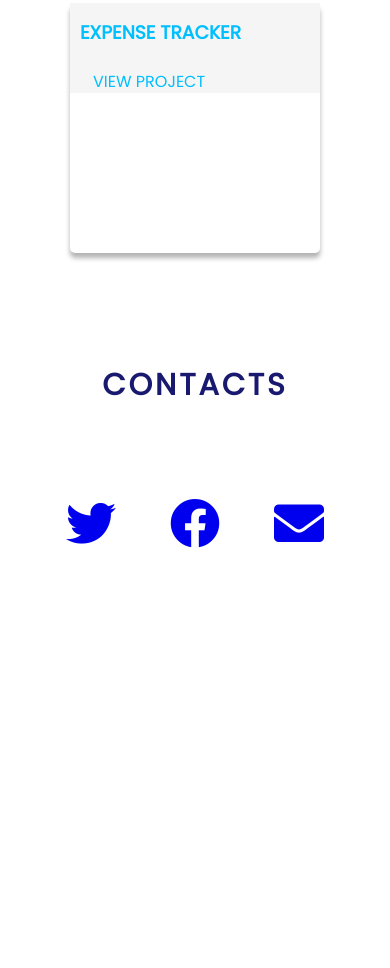
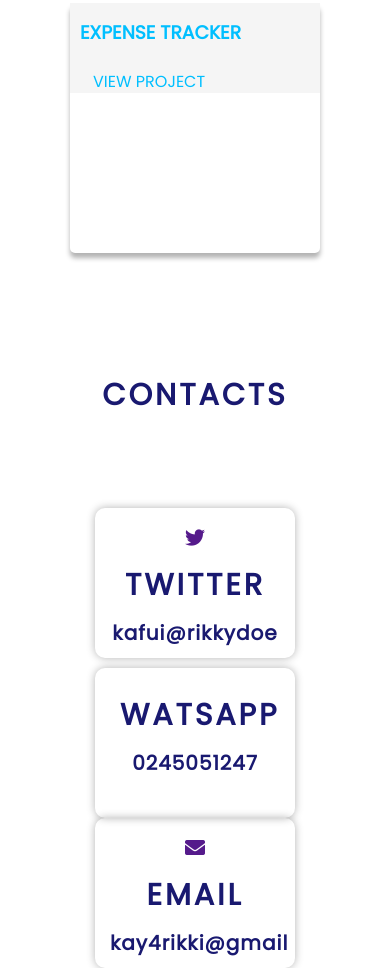
Before and after one commit to kafuiAllday/learn-tower, a plain HTML site: page Portfolio.html in a window 390 px wide. Shown: the part 1726-2694 px from the top of the page. Before the commit the page ends 2289 px from the top, so only its background shows below. Drawn offline with Linux system fonts and the light colour scheme.

Commit message:
changes made to portfolio files again

```diff
--- a/Portfolio.css
+++ b/Portfolio.css
@@ -92,9 +92,6 @@ header{
     align-items: center;
     flex-flow: wrap;
     width: 100%;
-
-
-
 }
 .items{
     width: 300px;
@@ -136,19 +133,56 @@ header{
     margin: auto;
 }
 .tw{
-    font-size: 50px;
+    font-size: 28px;
+    font-family: sans-serif;
+    width: 300px;
+    height: 170px;
+    box-shadow: 0 0 8px rgba(0,0,0,0.3);
+    border-radius: 10px;
+    box-sizing: border-box;
+    padding: 15px;
 }
 .fb{
-    font-size: 50px;
-
+    font-size: 28px;
+    font-family: sans-serif;
+    width: 300px;
+    height: 170px;
+    box-shadow: 0 0 8px rgba(0,0,0,0.3);
+    border-radius: 10px;
+    box-sizing: border-box;
+    margin-top: 10px;
 }
 .gm{
-    font-size: 50px;
+    font-size: 28px;
+    font-family: sans-serif;
+    width: 300px;
+    height: 170px;
+    box-shadow: 0 0 8px rgba(0,0,0,0.3);
+    border-radius: 10px;
+    box-sizing: border-box;
+    padding: 15px;
+}
+
+.tw h2{
+    font-size: 20px;
+    letter-spacing: 1px;
+    color: midnightblue
+}
+.fb h2{
+    font-size: 20px;
+    letter-spacing: 1px;
+    color: midnightblue;
+}
+.gm h2{
+    font-size: 20px;
+    letter-spacing: 1px;
+    color: midnightblue;
 }
 .contacts{
     padding-top: 60px;
     text-align: center;
     width: 100%;
+    height: 60vh;
 
 }
 .contacts h1{
@@ -156,6 +190,8 @@ header{
     color: midnightblue;
     letter-spacing: 3px;
     font-size: 30px;
+    margin: 10px;
+
 
 }
 button{
@@ -199,5 +235,39 @@ button{
     nav ul.show{
         transform: translateX(0);
     }
+    .socialicons{
+        display: flex;
+        flex-direction: column;
+    }
 
 }
+@media (max-width:800px) {
+    .tw{
+        font-size: 20px;
+        font-family: sans-serif;
+        width: 200px;
+        height: 150px;
+        box-shadow: 0 0 8px rgba(0,0,0,0.3);
+        border-radius: 10px;
+        box-sizing: border-box;
+        padding: 15px;
+}
+    .fb{
+        font-size: 20px;
+        font-family: sans-serif;
+        width: 200px;
+        height: 150px;
+        box-shadow: 0 0 8px rgba(0,0,0,0.3);
+        border-radius: 10px;
+        box-sizing: border-box;
+        padding: 15px;
+    }
+    .gm{
+        font-size: 20px;
+        font-family: sans-serif;
+        width: 200px;
+        height: 150px;
+        box-shadow: 0 0 8px rgba(0,0,0,0.3);
+        border-radius: 10px;
+        box-sizing: border-box;
+        padding: 15px;}
--- a/Portfolio.html
+++ b/Portfolio.html
@@ -56,14 +56,22 @@
         <h1>Contacts</h1>
         <div class="socialicons">
             <div class="tw">
-                <a href="http://www.twitter.com/rikkydoe"><i class="fab fa-twitter"></i></a>
+                <div>
+                    <a href=""><i class="fab fa-twitter"></i></a>
+                    <h1>Twitter</h2>
+                    <h2>kafui@rikkydoe</h2>
+
+                </div>
             </div>
             <div class="fb">
-                <a href="http://www.facebook.com/nakky4kaffy@yahoo.com"><i class="fab fa-facebook"></i></a>
+                <a href=""></a>
+                <h1>watsapp</h1>
+                <h2>0245051247</h2>
             </div>
             <div class="gm">
-
-                <a href="http://www.gmail.com"><i class="fas fa-envelope"></i></i></a>
+                <a href=""><i class="fas fa-envelope"></i></i></a>
+                <h1>Email</h1>
+                <h2>kay4rikki@gmail</h2>
             </div>
         </div>
     </section>
```
Also changed, not shown: file2.html (+1 -0 lines), file2.js (line endings or trailing spaces), whatsapp-brands.svg (added).
